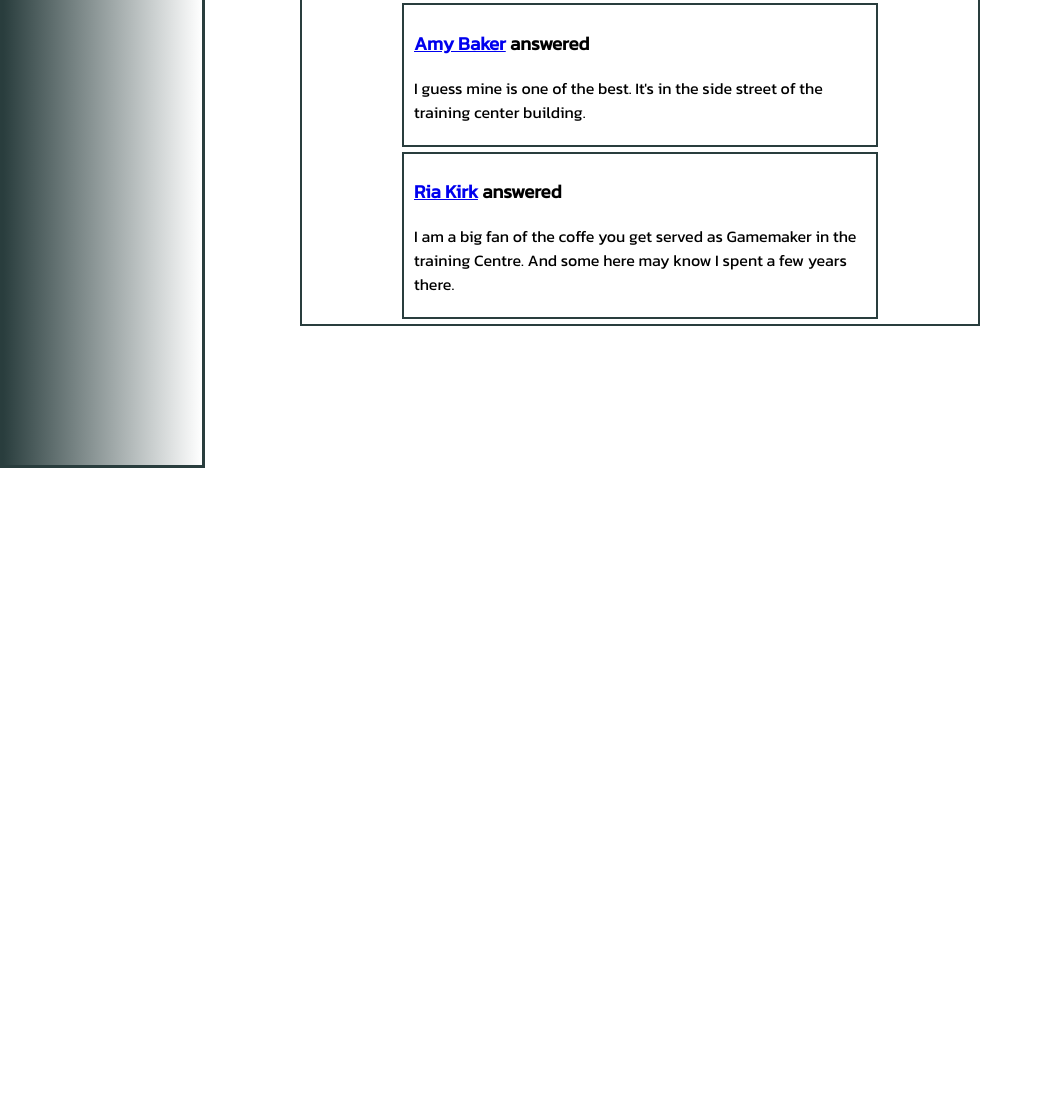
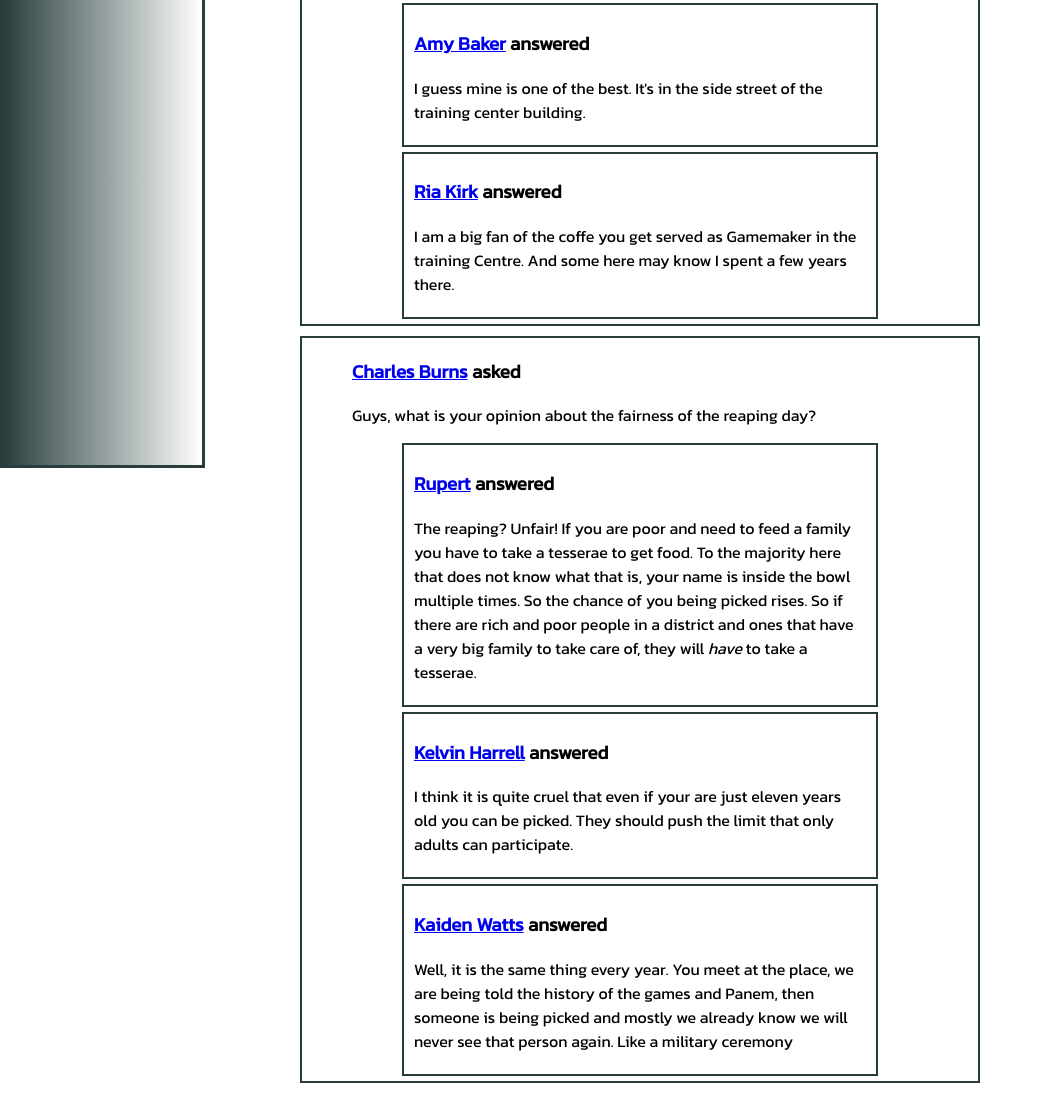
Before and after one commit to PanemSite/PanemSite.github.io, a plain HTML site: page sites/forum.html in a window 1280 px wide. Shown: the part 1601-2694 px from the top of the page, without its empty margins (0-1043 px from the left). Before the commit the page ends 2069 px from the top, so only its background shows below. Drawn offline with Linux system fonts and the light colour scheme.

Commit message:
Add files via upload

```diff
--- a/sites/forum.html
+++ b/sites/forum.html
@@ -108,5 +108,29 @@
           </p>
         </div>
     </div>
+    <div class="post">
+        <h3><a href="#">Charles Burns</a> asked</h3>
+        <p>
+          Guys, what is your opinion about the fairness of the reaping day?
+        </p>
+        <div class="answer">
+          <h3><a href="#">Rupert</a> answered</h3>
+          <p>
+            The reaping? Unfair! If you are poor and need to feed a family you have to take a tesserae to get food. To the majority here that does not know what that is, your name is inside the bowl multiple times. So the chance of you being picked rises. So if there are rich and poor people in a district and ones that have a very big family to take care of, they will <em>have</em> to take a tesserae.
+          </p>
+        </div>
+        <div class="answer">
+          <h3><a href="#">Kelvin Harrell</a> answered</h3>
+          <p>
+            I think it is quite cruel that even if your are just eleven years old you can be picked. They should push the limit that only adults can participate.
+          </p>
+        </div>
+        <div class="answer">
+          <h3><a href="#">Kaiden Watts</a> answered</h3>
+          <p>
+            Well, it is the same thing every year. You meet at the place, we are being told the history of the games and Panem, then someone is being picked and mostly we already know we will never see that person again. Like a military ceremony
+          </p>
+        </div>
+    </div>
   </body>
 </html>
```
